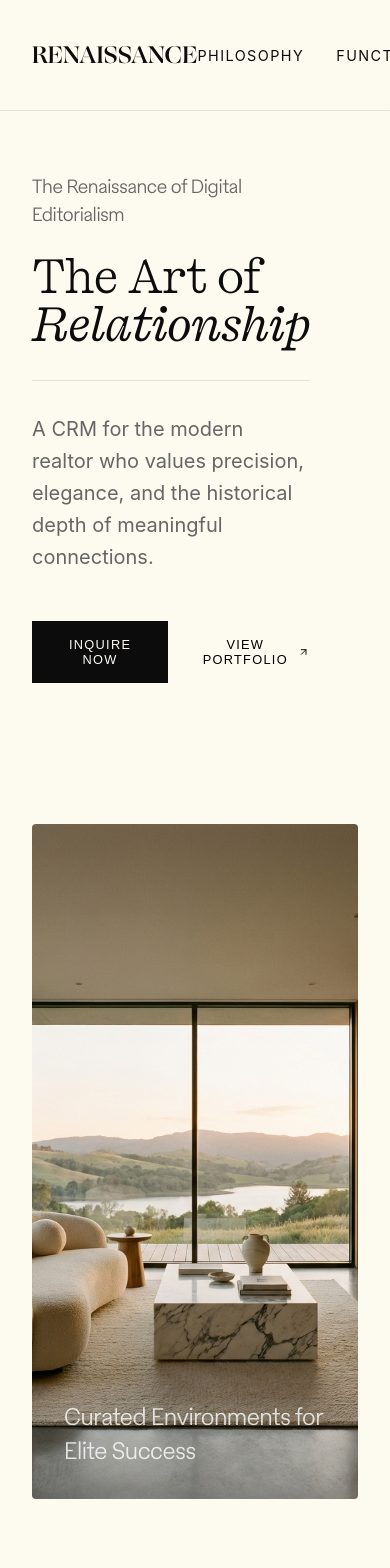
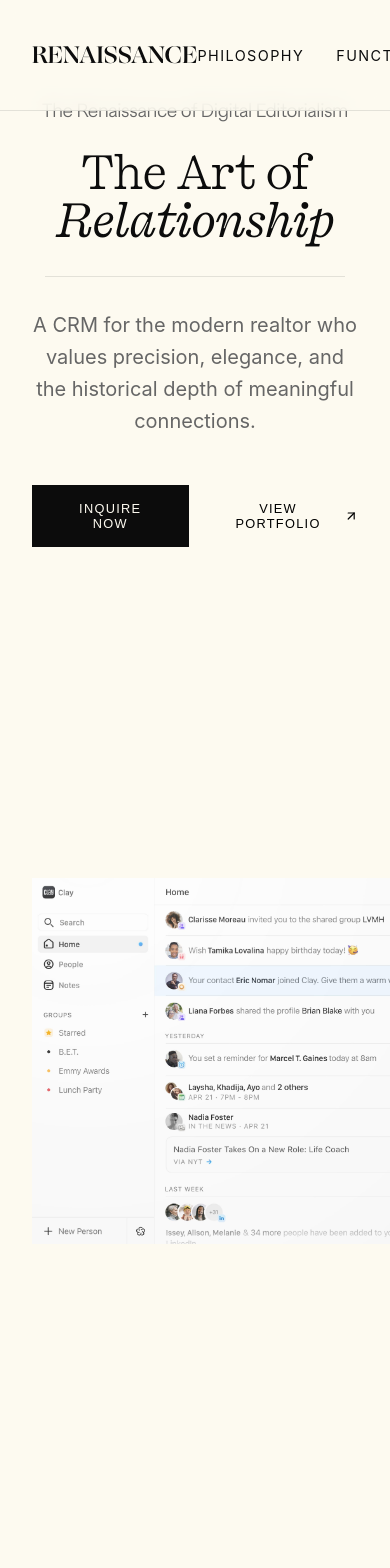
Before and after one commit to jahaskell53/landing-page-cre, a Next.js app: page / in a window 390 px wide. Shown: the top 1568 px of the page. Built offline with nearby package versions, Linux system fonts and the light colour scheme.

Commit message:
make product mokcup larger

```diff
--- a/src/app/globals.css
+++ b/src/app/globals.css
@@ -269,6 +269,25 @@ button {
   line-height: 1.6;
 }
 
+@media (max-width: 1024px) {
+  .hero-grid {
+    grid-template-columns: 1fr;
+    gap: 4rem;
+    text-align: center;
+  }
+
+  .hero-text-content {
+    text-align: center;
+    display: flex;
+    flex-direction: column;
+    align-items: center;
+  }
+
+  .hero-text-content .divider {
+    margin: 0 auto 2rem auto !important;
+  }
+}
+
 @media (max-width: 768px) {
   .feature-item {
     grid-column: span 12;
--- a/src/app/page.tsx
+++ b/src/app/page.tsx
@@ -54,16 +54,23 @@ export default function Home() {
           </motion.div>
 
           <motion.div
-            initial={{ opacity: 0, x: 40 }}
+            initial={{ opacity: 0, x: 200 }}
             animate={{ opacity: 1, x: 0 }}
-            transition={{ duration: 1.2, ease: [0.16, 1, 0.3, 1], delay: 0.2 }}
-            style={{ position: 'relative', width: '100%', height: '500px' }}
+            transition={{ duration: 1.5, ease: [0.16, 1, 0.3, 1], delay: 0.2 }}
+            style={{
+              position: 'relative',
+              width: '180%',
+              height: '900px',
+              marginRight: '-80%',
+              zIndex: 1,
+              transformOrigin: 'left center'
+            }}
           >
             <Image
               src="/mockup.jpg"
               alt="Product Mockup"
               fill
-              style={{ objectFit: 'contain' }}
+              style={{ objectFit: 'contain', objectPosition: 'left center' }}
               priority
             />
           </motion.div>
```
